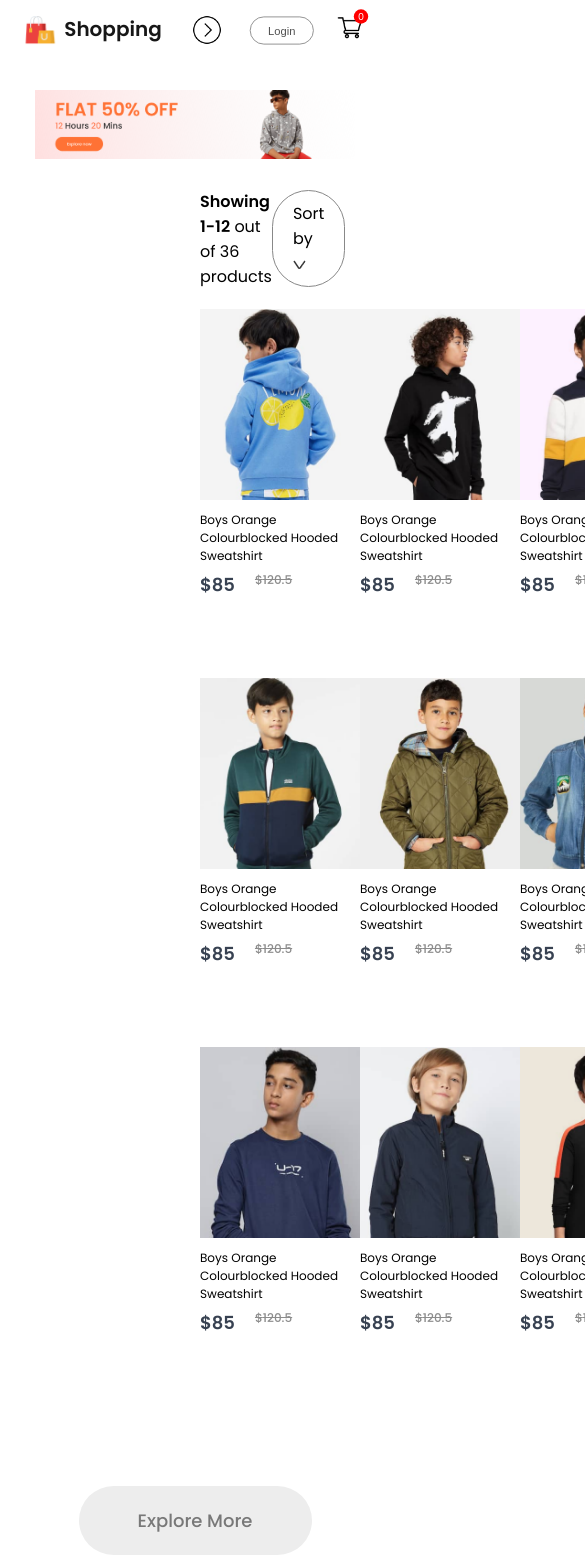
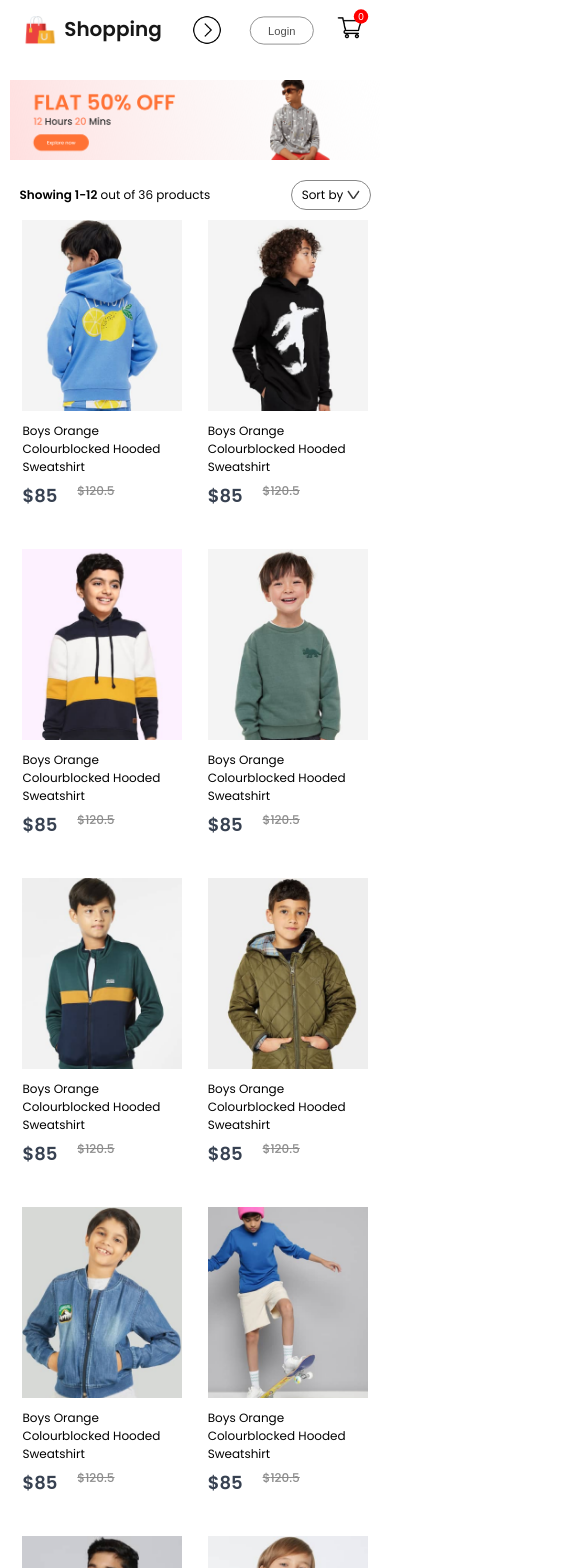
Before and after one commit to Shakthiindra/frontend, a React (Create React App) app: page /kids in a window 390 px wide. Shown: the top 1568 px of the page, 585 px wide, since content can reach past the window. Built offline with nearby package versions, Linux system fonts and the light colour scheme.

Commit message:
make shopcategory component responsive

```diff
--- a/src/pages/CSS/shopcategory.css
+++ b/src/pages/CSS/shopcategory.css
@@ -36,3 +36,54 @@
     font-size: 18px;
     font-weight: 500;
 }
+
+@media(max-width:1280px){
+    .shopcategory-banner{
+        margin: 20px auto;
+        width: 90%;
+    }
+    .shopcategory-indexsort{
+        width: 90%;
+        margin: auto;
+    }
+    .shopcategory-sort{
+        padding: 5px 10px;
+        font-size: 12px;
+    }
+    .shopcategory-indexsort p{
+        font-size: 12px;
+    }
+    .shopcategory-products{
+        width: 90%;
+        margin: 10px auto;
+        row-gap: 40px;
+    }
+    .shopcategory-products .item{
+        margin: auto;
+    }
+    .shopcategory-loadmore{
+        margin: 100px auto;
+        width: 200px;
+        height: 60px;
+        font-size: 16px;
+    }
+}
+@media(max-width:800px){
+    .shopcategory-banner{
+        width: 95%;
+    }
+    .shopcategory-products{
+        width: 95%;
+    }
+    .shopcategory-loadmore{
+        margin: 60px auto;
+        width: 150px;
+        height: 40px;
+        font-size: 13px;
+    }
+}
+@media(max-width:500px){
+    .shopcategory-products{
+        grid-template-columns: 1fr 1fr;
+    }
+}
```
